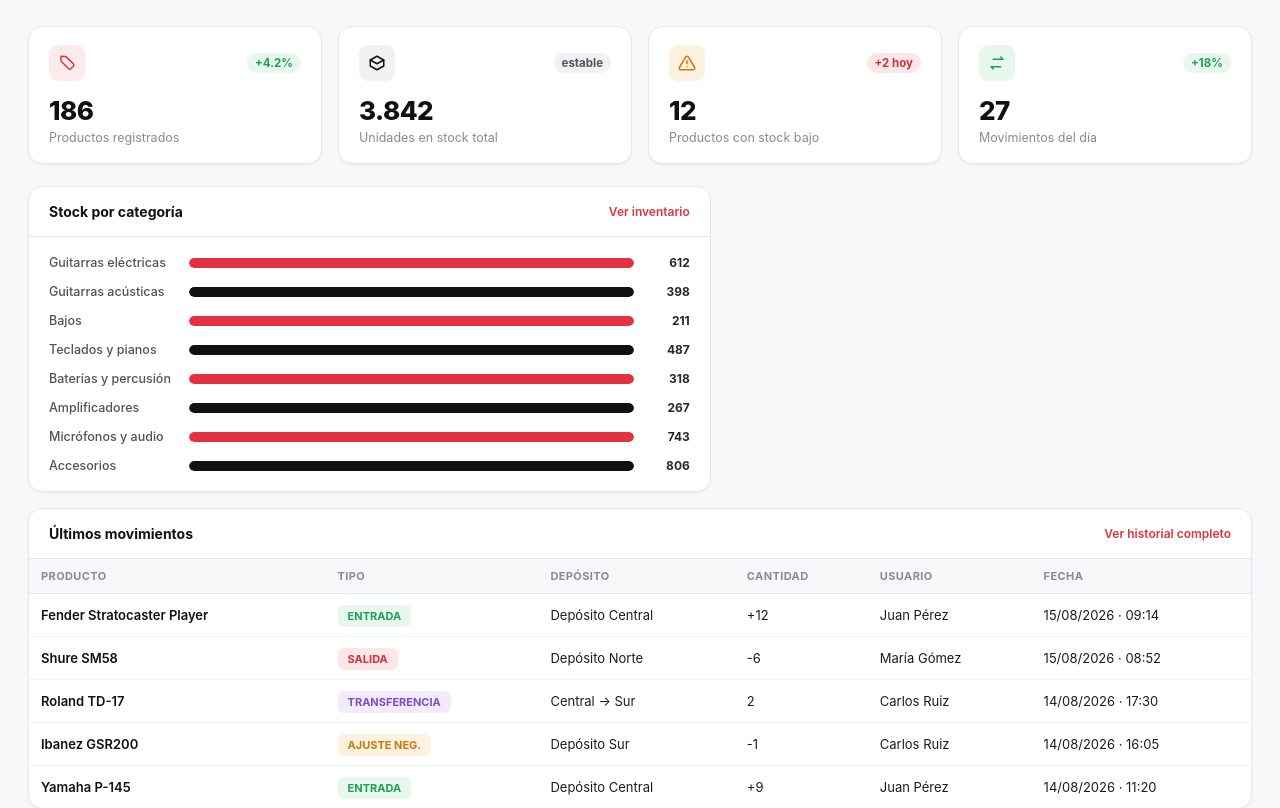
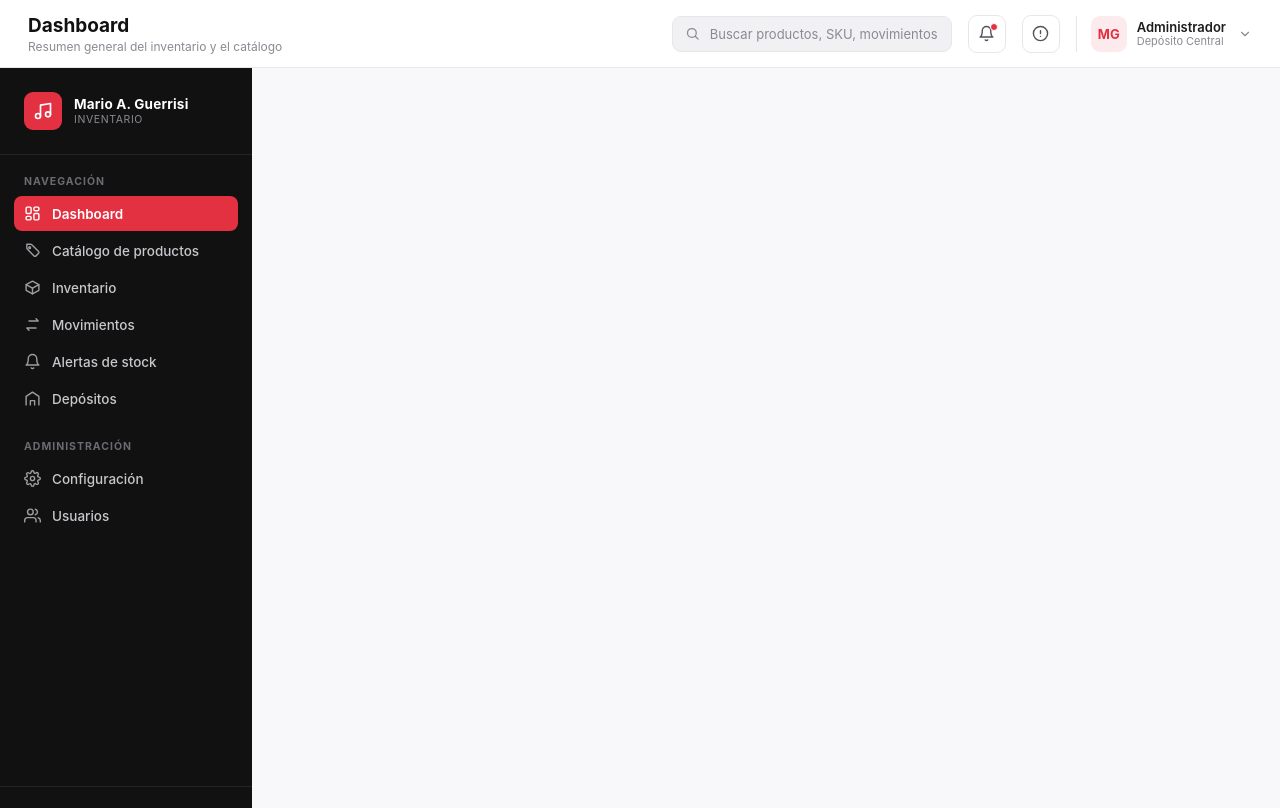
Before and after one commit to TobiasReyna/ERP---Mario-A.-Guerrisi, a React (Vite) app in the folder erp-front/: page / in a window 1280 px wide. Shown: the top 808 px of the page. Built offline with nearby package versions, Linux system fonts and the light colour scheme.

Commit message:
el tamaño de la sidebar es el mismo ue el espacio en blanco por arriba del contenido, supongo que el index.css tiene la respuesta

```diff
--- a/erp-front/src/App.jsx
+++ b/erp-front/src/App.jsx
@@ -15,6 +15,90 @@
 
   return (
     <>
+    {/*Barra superior*/}
+      <header class="topbar">
+      <div class="topbar-left">
+        <h1 class="topbar-title" id="topbar-title">Dashboard</h1>
+        <span class="topbar-subtitle" id="topbar-subtitle">Resumen general del inventario y el catálogo</span>
+      </div>
+      <div class="topbar-right">
+        <div class="global-search">
+          <svg viewBox="0 0 24 24" fill="none" stroke-width="2" stroke-linecap="round" stroke-linejoin="round"><circle cx="11" cy="11" r="7"/><path d="m21 21-4.3-4.3"/></svg>
+          <input type="text" placeholder="Buscar productos, SKU, movimientos…"></input>
+        </div>
+        <button class="icon-btn">
+          <svg viewBox="0 0 24 24" fill="none" stroke-width="2" stroke-linecap="round" stroke-linejoin="round"><path d="M18 8a6 6 0 1 0-12 0c0 7-3 9-3 9h18s-3-2-3-9"/><path d="M13.73 21a2 2 0 0 1-3.46 0"/></svg>
+          <span class="dot"></span>
+        </button>
+        <button class="icon-btn">
+          <svg viewBox="0 0 24 24" fill="none" stroke-width="2" stroke-linecap="round" stroke-linejoin="round"><circle cx="12" cy="12" r="10"/><path d="M12 8v4M12 16h.01"/></svg>
+        </button>
+        <div class="user-menu">
+          <div class="avatar">MG</div>
+          <div class="user-meta">
+            <span class="user-name">Administrador</span>
+            <span class="user-role">Depósito Central</span>
+          </div>
+          <svg viewBox="0 0 24 24" fill="none" stroke-width="2" stroke-linecap="round" stroke-linejoin="round"><path d="m6 9 6 6 6-6"/></svg>
+        </div>
+      </div>
+    </header>
+    {/*barra lateral */}
+    <aside class="sidebar">
+    <div class="sidebar-brand">
+      <div class="brand-mark">
+        <svg viewBox="0 0 24 24" fill="none" stroke="#FFFFFF" stroke-width="2" stroke-linecap="round" stroke-linejoin="round"><path d="M9 18V5l12-2v13"/><circle cx="6" cy="18" r="3"/><circle cx="18" cy="16" r="3"/></svg>
+      </div>
+      <div class="brand-text">
+        <span class="brand-name">Mario A. Guerrisi</span>
+        <span class="brand-sub">Inventario</span>
+      </div>
+    </div>
+
+    <nav class="nav-group">
+      <div class="nav-group-label">Navegación</div>
+      <button class="nav-item active" data-view="dashboard">
+        <svg viewBox="0 0 24 24" fill="none" stroke-width="2" stroke-linecap="round" stroke-linejoin="round"><rect x="3" y="3" width="7" height="9" rx="1.5"/><rect x="14" y="3" width="7" height="5" rx="1.5"/><rect x="14" y="12" width="7" height="9" rx="1.5"/><rect x="3" y="16" width="7" height="5" rx="1.5"/></svg>
+        Dashboard
+      </button>
+      <button class="nav-item" data-view="catalog">
+        <svg viewBox="0 0 24 24" fill="none" stroke-width="2" stroke-linecap="round" stroke-linejoin="round"><path d="M20.59 13.41 11 3.83A2 2 0 0 0 9.59 3.24L4 3v5.59a2 2 0 0 0 .59 1.41l9.59 9.59a2 2 0 0 0 2.82 0l3.59-3.59a2 2 0 0 0 0-2.59Z"/><circle cx="8" cy="8" r="1.2"/></svg>
+        Catálogo de productos
+      </button>
+      <button class="nav-item" data-view="inventory">
+        <svg viewBox="0 0 24 24" fill="none" stroke-width="2" stroke-linecap="round" stroke-linejoin="round"><path d="M21 8 12 3 3 8l9 5 9-5Z"/><path d="M3 8v8l9 5 9-5V8"/><path d="M12 13v8"/></svg>
+        Inventario
+      </button>
+      <button class="nav-item" data-view="movements">
+        <svg viewBox="0 0 24 24" fill="none" stroke-width="2" stroke-linecap="round" stroke-linejoin="round"><path d="M7 7h13l-3-3M17 17H4l3 3"/></svg>
+        Movimientos
+      </button>
+      <button class="nav-item" data-view="alerts">
+        <svg viewBox="0 0 24 24" fill="none" stroke-width="2" stroke-linecap="round" stroke-linejoin="round"><path d="M18 8a6 6 0 1 0-12 0c0 7-3 9-3 9h18s-3-2-3-9"/><path d="M13.73 21a2 2 0 0 1-3.46 0"/></svg>
+        Alertas de stock
+      </button>
+      <button class="nav-item" data-view="warehouses">
+        <svg viewBox="0 0 24 24" fill="none" stroke-width="2" stroke-linecap="round" stroke-linejoin="round"><path d="M3 21V9l9-6 9 6v12"/><path d="M9 21v-6h6v6"/></svg>
+        Depósitos
+      </button>
+    </nav>
+
+    <nav class="nav-group">
+      <div class="nav-group-label">Administración</div>
+      <button class="nav-item" data-view="settings">
+        <svg viewBox="0 0 24 24" fill="none" stroke-width="2" stroke-linecap="round" stroke-linejoin="round"><circle cx="12" cy="12" r="3"/><path d="M19.4 15a1.65 1.65 0 0 0 .33 1.82l.06.06a2 2 0 1 1-2.83 2.83l-.06-.06a1.65 1.65 0 0 0-1.82-.33 1.65 1.65 0 0 0-1 1.51V21a2 2 0 0 1-4 0v-.09A1.65 1.65 0 0 0 9 19.4a1.65 1.65 0 0 0-1.82.33l-.06.06a2 2 0 1 1-2.83-2.83l.06-.06A1.65 1.65 0 0 0 4.6 15a1.65 1.65 0 0 0-1.51-1H3a2 2 0 0 1 0-4h.09A1.65 1.65 0 0 0 4.6 9a1.65 1.65 0 0 0-.33-1.82l-.06-.06a2 2 0 1 1 2.83-2.83l.06.06A1.65 1.65 0 0 0 9 4.6a1.65 1.65 0 0 0 1-1.51V3a2 2 0 0 1 4 0v.09a1.65 1.65 0 0 0 1 1.51 1.65 1.65 0 0 0 1.82-.33l.06-.06a2 2 0 1 1 2.83 2.83l-.06.06A1.65 1.65 0 0 0 19.4 9a1.65 1.65 0 0 0 1.51 1H21a2 2 0 0 1 0 4h-.09a1.65 1.65 0 0 0-1.51 1Z"/></svg>
+        Configuración
+      </button>
+      <button class="nav-item" data-view="users">
+        <svg viewBox="0 0 24 24" fill="none" stroke-width="2" stroke-linecap="round" stroke-linejoin="round"><path d="M17 21v-2a4 4 0 0 0-4-4H5a4 4 0 0 0-4 4v2"/><circle cx="9" cy="7" r="4"/><path d="M23 21v-2a4 4 0 0 0-3-3.87"/><path d="M16 3.13a4 4 0 0 1 0 7.75"/></svg>
+        Usuarios
+      </button>
+    </nav>
+
+    <div class="sidebar-footer">
+      <div class="sidebar-footer-text">Mario A. Guerrisi<br></br>Instrumentos Musicales &copy; 2026</div>
+    </div>
+  </aside>
 
 
       <BrowserRouter>
--- a/erp-front/src/index.css
+++ b/erp-front/src/index.css
@@ -126,9 +126,15 @@
   /* ===================== MAIN ===================== */
   .main{
     flex:1;
+    flex-grow: 1;
+    justify-content:center;
+    align-items:center;
     display:flex;
     flex-direction:column;
     min-width:0;
+    border-left: 262px solid transparent;
+    display:flex;
+    align-items: flex-start;
   }
 
   /* ===================== TOPBAR ===================== */
@@ -200,9 +206,14 @@
   .user-menu svg{width:14px;height:14px;stroke:var(--gray-500);margin-left:2px;}
 
   /* ===================== CONTENT ===================== */
-  .content{padding:26px 28px 60px 28px;}
+  .content{
+    padding:26px 28px 60px 28px;
+    display:flex;
+    flex-direction:column;
+    gap:26px;
+  }
   .view{display:none;}
-  .view.active{display:block;}
+  .view.active{display:flex;}
 
   .section-heading{
     display:flex;align-items:center;justify-content:space-between;
```
